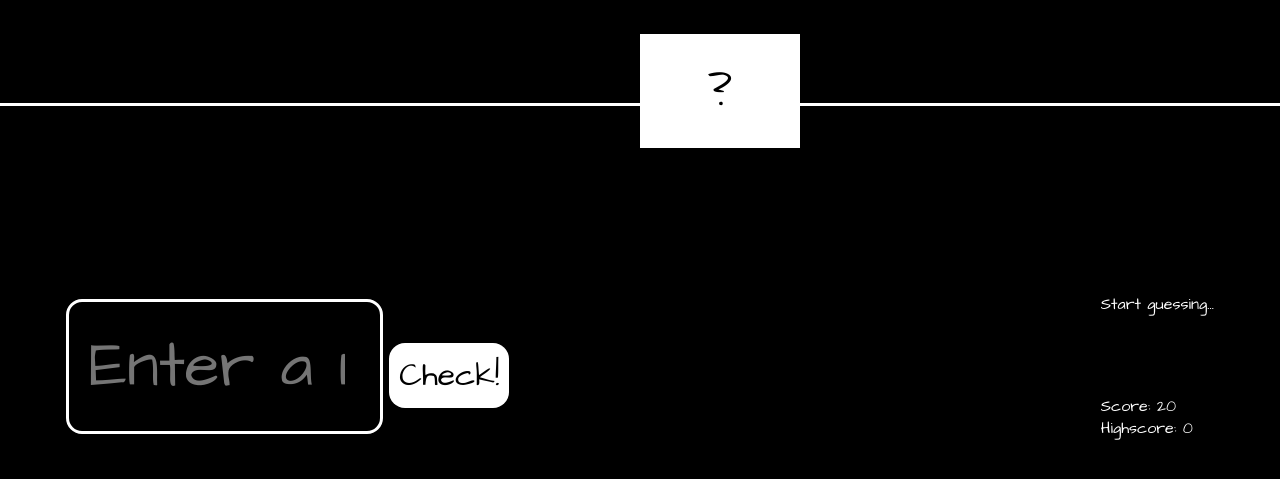
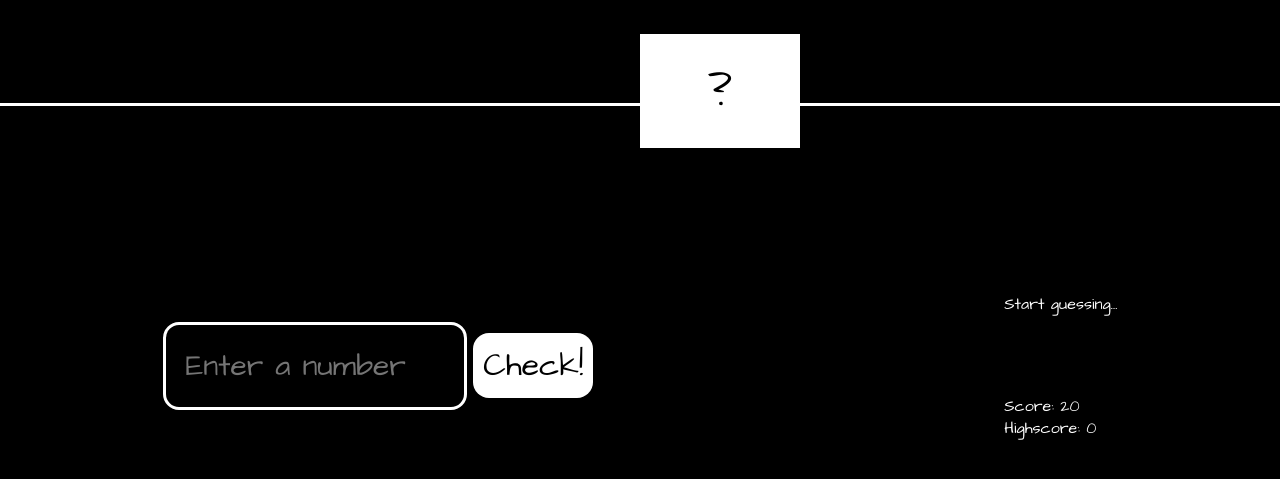
Before and after one commit to jashwanthnandyala/NumberQuest, a plain HTML site: page index.html in a window 1280 px wide. Shown: the part 177-656 px from the top of the page. Drawn offline with Linux system fonts and the light colour scheme.

Commit message:
Update style.css

```diff
--- a/style.css
+++ b/style.css
@@ -37,8 +37,8 @@ input[type="number"] {
   background-color: transparent;
   color: white;
   border: 3px solid white;
-  font-size: 4rem;
-  width: 30%;
+  font-size: 30px;
+  width: 50%;
   border-radius: 1rem;
 }
 button {
```
